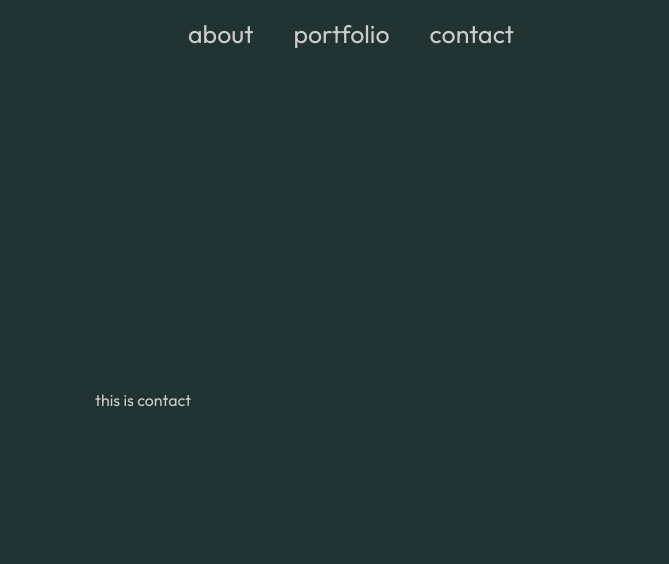
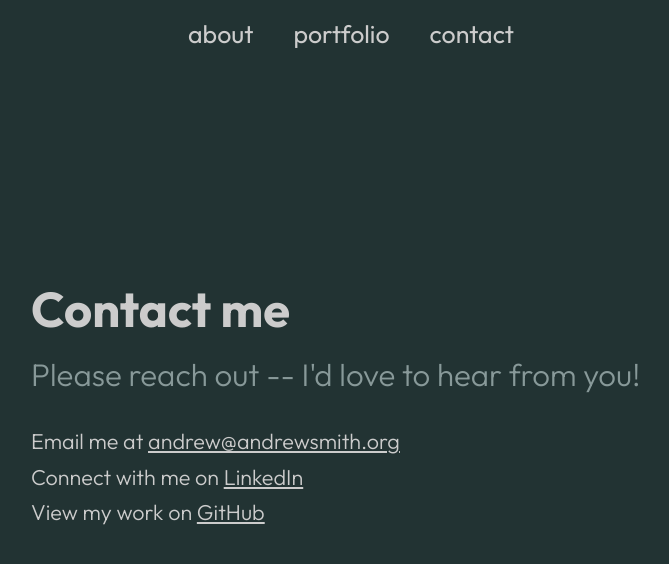
Before and after one commit to continentaldivide/personal-website, a Next.js app: page / in a window 1280 px wide. Both pictures are taken after a click on the button "contact". Shown: the top 564 px of the page, without its empty margins (289-958 px from the left). Built offline with nearby package versions, Linux system fonts and the light colour scheme.

Commit message:
Add contact content

```diff
--- a/app/components/Contact.jsx
+++ b/app/components/Contact.jsx
@@ -1,7 +1,39 @@
 export default function Contact() {
   return (
-    <div className="container w-2/5 my-auto">
-      <p>this is contact</p>
+    <div className="container w-1/2 my-auto">
+      <h1 className="text-5xl font-bold leading-relaxed">Contact me</h1>
+      <h2 className="text-3xl font-light leading-relaxed">
+        Please reach out -- I'd love to hear from you!
+      </h2>
+      <br />
+      <ul>
+        <li className="text-xl font-light leading-relaxed">
+          Email me at{' '}
+          <a href="mailto:andrew@andrewsmith.org" className="underline">
+            andrew@andrewsmith.org
+          </a>
+        </li>
+        <li className="text-xl font-light leading-relaxed">
+          Connect with me on{' '}
+          <a
+            target="_blank"
+            href="https://www.linkedin.com/in/andrewsmithunc/"
+            className="underline"
+          >
+            LinkedIn
+          </a>
+        </li>
+        <li className="text-xl font-light leading-relaxed">
+          View my work on{' '}
+          <a
+            target="_blank"
+            href="https://github.com/continentaldivide/"
+            className="underline"
+          >
+            GitHub
+          </a>
+        </li>
+      </ul>
     </div>
   );
 }
```
